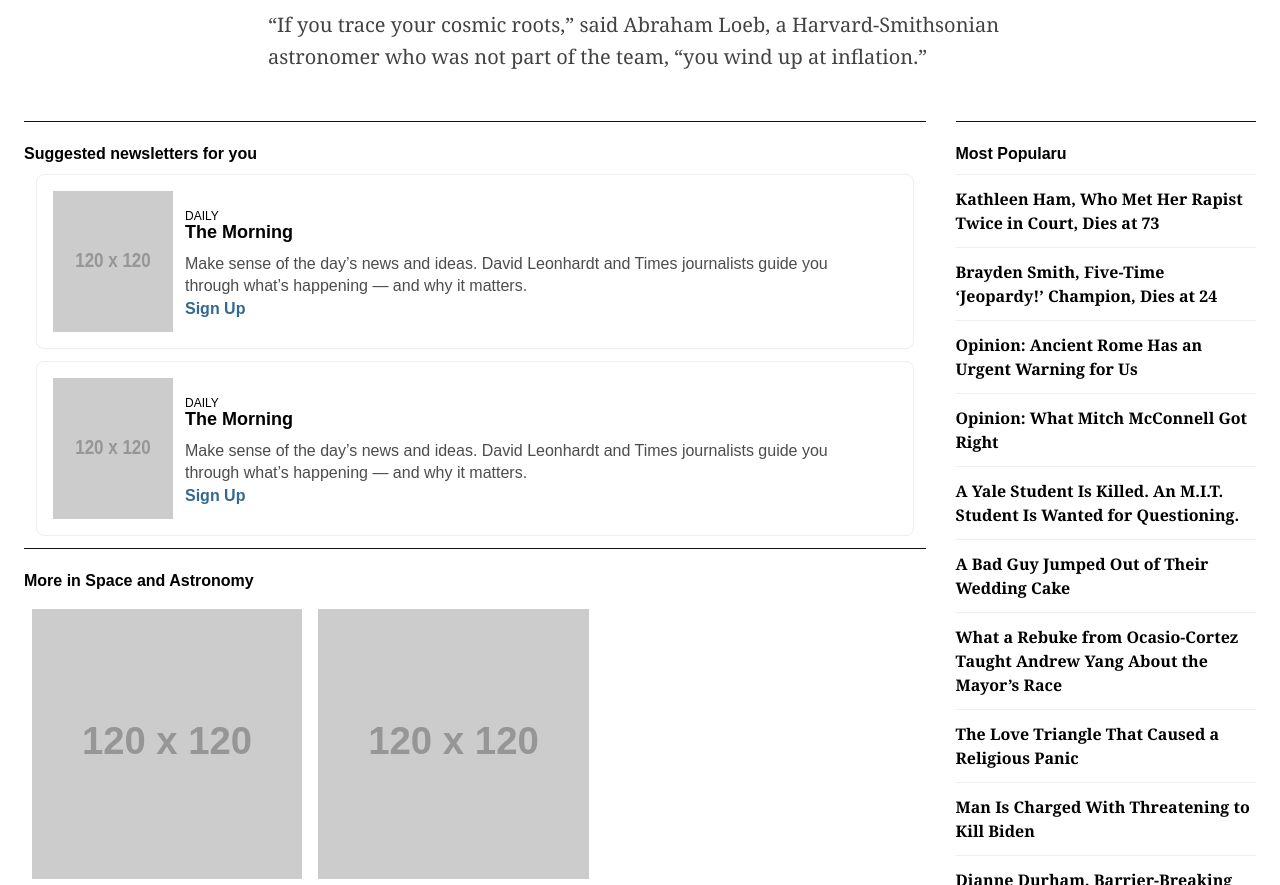
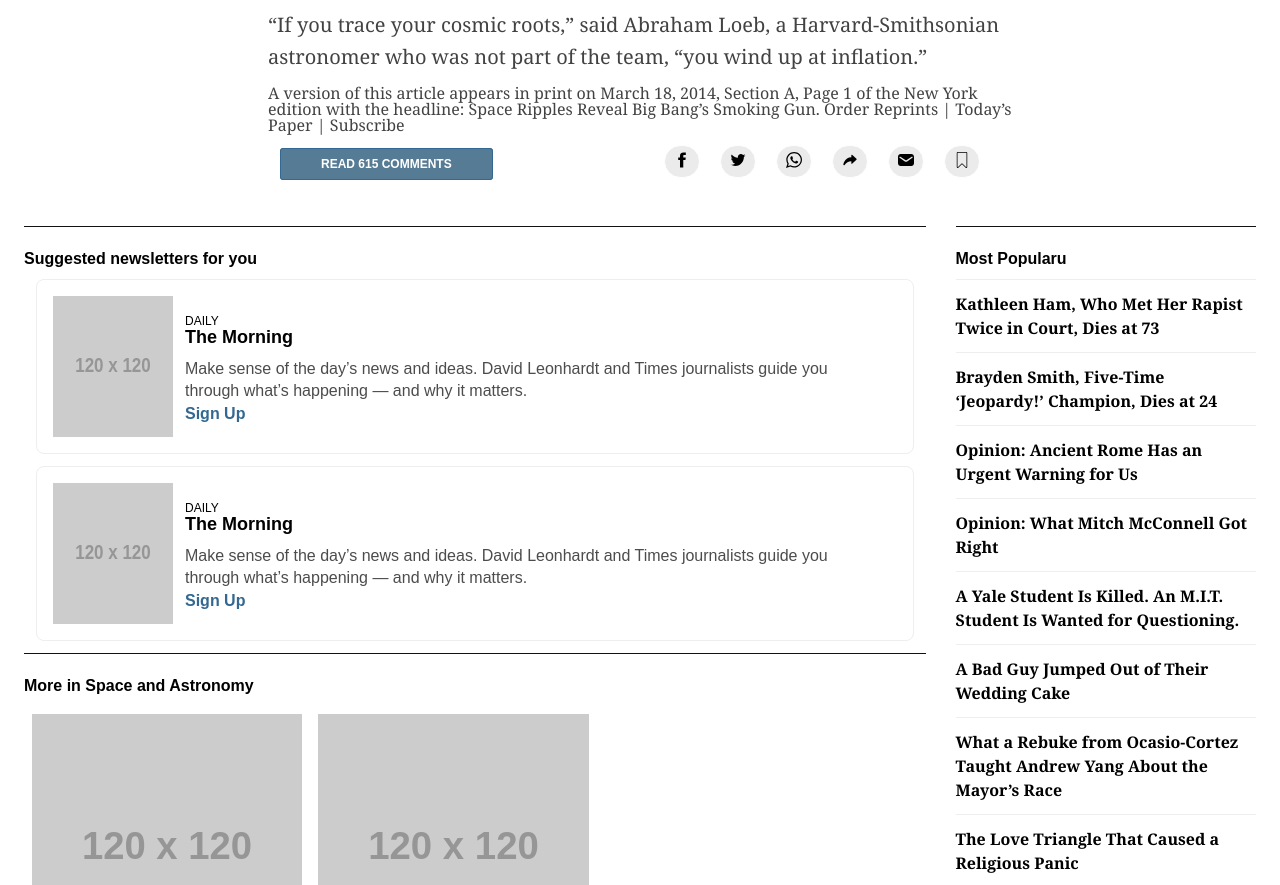
Before and after one commit to marijanbrvar/W1D1_NYT_Article, a plain HTML site: page index.html in a window 1280 px wide. Shown: the part 9098-9983 px from the top of the page. Drawn offline with Linux system fonts and the light colour scheme; placeholder pictures from the web are drawn by us; files whose address does not match are found by name.

Commit message:
Added butoon for comments and toolbox at the end of article

```diff
--- a/css/style.css
+++ b/css/style.css
@@ -94,7 +94,7 @@ nav li a {
 }
 
 .list li {
-  font-family: Georgia, 'Times New Roman', Times, serif;
+  font-family: Georgia, "Times New Roman", Times, serif;
   font-size: 16px;
   font-weight: 700;
   line-height: 24px;
@@ -437,3 +437,28 @@ article h3 {
   font-family: Arial, Helvetica, sans-serif;
   font-weight: bold;
 }
+
+.article-end {
+  padding: 12px;
+  display: flex;
+  justify-content: space-between;
+  align-items: center;
+}
+
+.article-end > div:nth-child(1) > a {
+  border: 1px solid #326891;
+  background-color: #567b95;
+  border-radius: 3px;
+  font-size: 12px;
+  font-weight: 700;
+  padding: 8px 40px;
+  color: #fff;
+  cursor: pointer;
+  flex: 1;
+  text-transform: uppercase;
+  text-decoration: none;
+}
+
+.article-end > div:nth-child(2) > ul {
+  margin: 0;
+}
--- a/index.html
+++ b/index.html
@@ -284,7 +284,8 @@
           knocked on his door with a bottle of Champagne to tell him the news.
         </p>
         <figure>
-          <iframe width="600" height="345" src="https://www.youtube.com/embed/ZlfIVEy_YOA" allow="accelerometer; autoplay; clipboard-write; encrypted-media; gyroscope; picture-in-picture"
+          <iframe width="600" height="345" src="https://www.youtube.com/embed/ZlfIVEy_YOA"
+            allow="accelerometer; autoplay; clipboard-write; encrypted-media; gyroscope; picture-in-picture"
             allowfullscreen></iframe>
           <figcaption>
             <span class="caption">Stanford Professor Andrei Linde celebrates physics breakthrough
@@ -459,6 +460,36 @@
 
         <p>“If you trace your cosmic roots,” said Abraham Loeb, a Harvard-Smithsonian astronomer who was not part of the
           team, “you wind up at inflation.”</p>
+
+        <div class="caption">
+          A version of this article appears in print on March 18, 2014, Section A, Page 1 of the New York edition with
+          the headline: Space Ripples Reveal Big Bang’s Smoking Gun. Order Reprints | Today’s Paper | Subscribe
+        </div>
+        <div class="article-end">
+          <div><a href="#" class="btn">READ 615 COMMENTS</a></div>
+          <div>
+            <ul class="toolbox">
+              <li>
+                <a href="#"><img src="./assets/images/icoFacebook.svg" width="16" height="16" alt="Facebook link" /></a>
+              </li>
+              <li>
+                <a href="#"><img src="./assets/images/icoTwitter.svg" width="16" height="16" alt="Facebook link" /></a>
+              </li>
+              <li>
+                <a href="#"><img src="./assets/images/icoWhatsapp.svg" width="16" height="16" alt="Facebook link" /></a>
+              </li>
+              <li>
+                <a href="#"><img src="./assets/images/icoShare.svg" width="16" height="16" alt="Facebook link" /></a>
+              </li>
+              <li>
+                <a href="#"><img src="./assets/images/icoEmail.svg" width="16" height="16" alt="Facebook link" /></a>
+              </li>
+              <li>
+                <a href="#"><img src="./assets/images/icoBookmark.svg" width="16" height="16" alt="Facebook link" /></a>
+              </li>
+            </ul>
+          </div>
+        </div>
       </article>
       <aside>
         <div class="editor-picks">Editors’ Picks</div>
```
